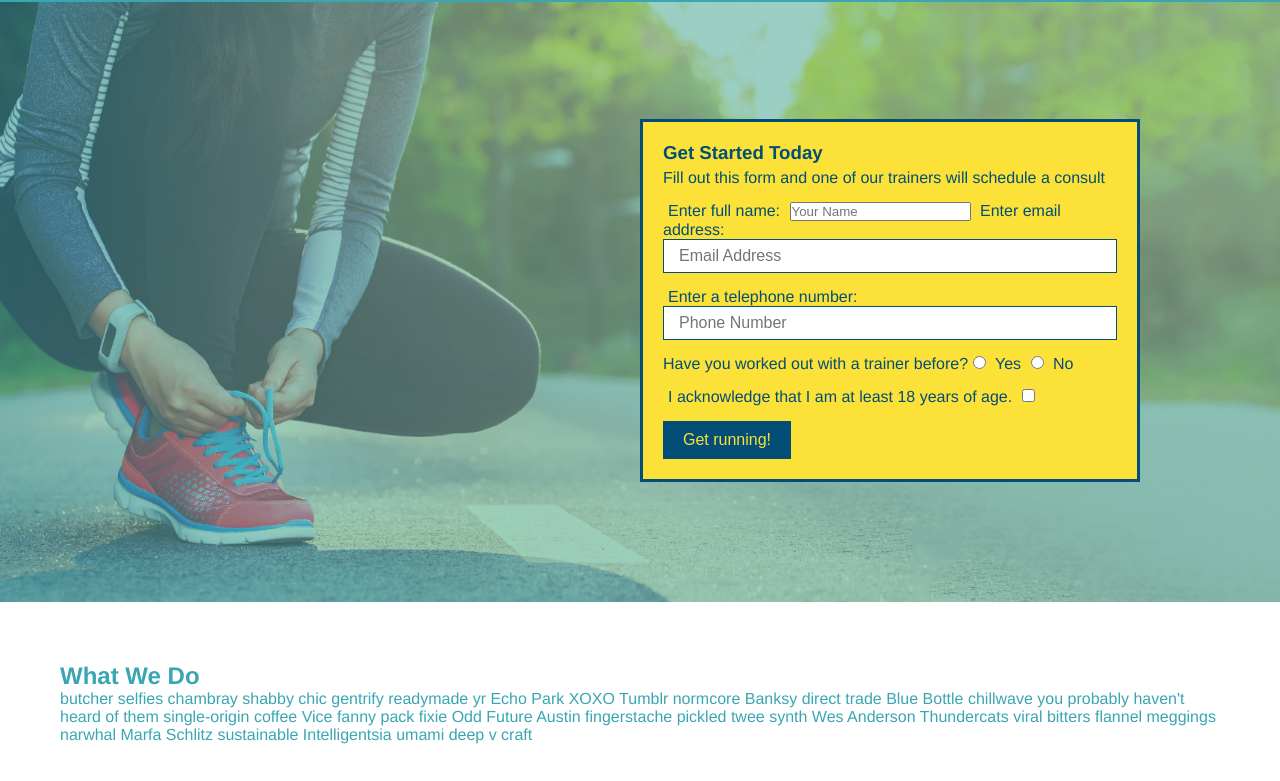
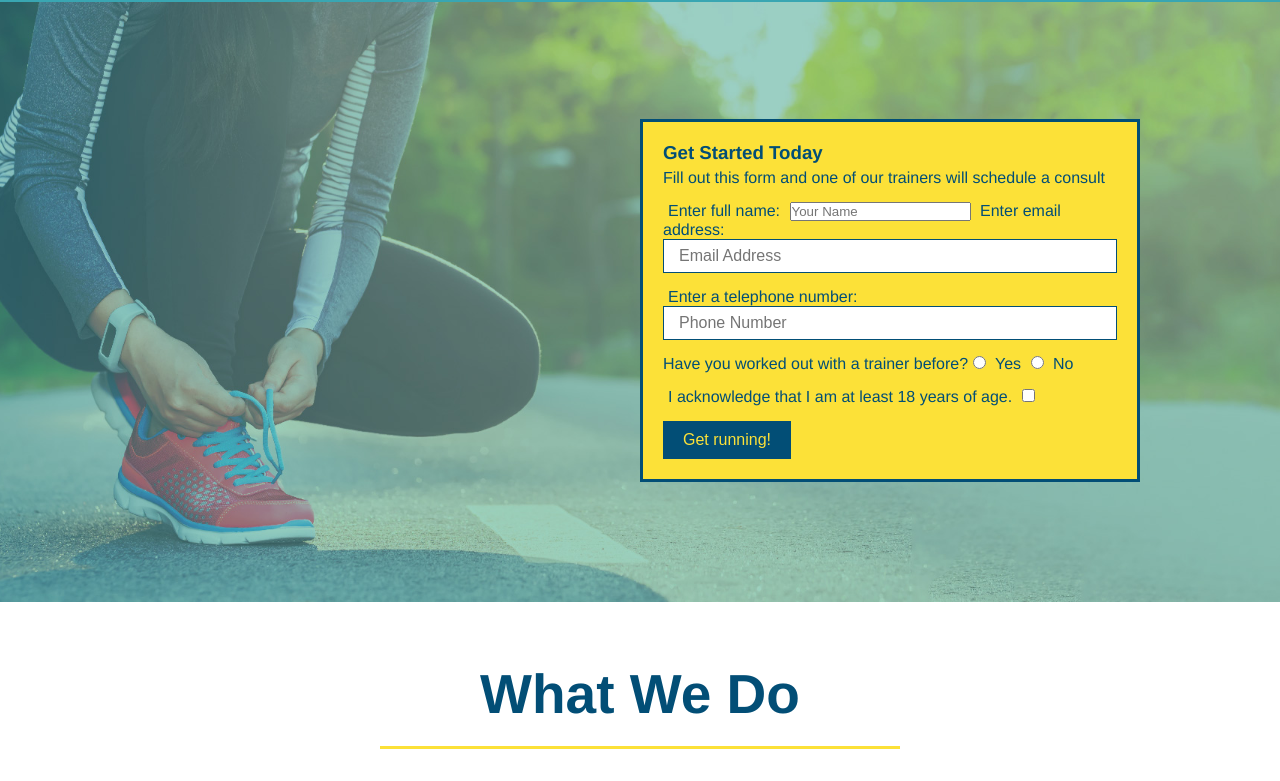
Before and after one commit to Jamess410/run-buddy, a plain HTML site: page index.html in a window 1280 px wide. Shown: the part 80-861 px from the top of the page. Drawn offline with Linux system fonts and the light colour scheme.

Commit message:
style what we do section

```diff
--- a/assets/css/style.css
+++ b/assets/css/style.css
@@ -159,3 +159,33 @@ color: #024e76;
   font-size: 16px;
 }
 /* HERO STYLES END */
+
+.intro {
+  text-align:center;
+}
+
+.intro h2 {
+  font-size: 55px;
+  color:#024e76;
+  margin-bottom: 35px;
+  padding: 0 100px 20px 100px;
+  border-bottom: 3px solid;
+  border-color:#fce138;
+}
+
+.intro h2 {
+ /* add this alongside your other declarations */
+ display: inline-block;
+}
+
+.intro p{
+  line-height: 1.7;
+  color: #39a6b2;
+  width: 80%;
+  font-size: 20px;
+}
+
+.intro p{
+  /* add this alongside your other declarations */
+  margin: 0 auto;
+}
```
